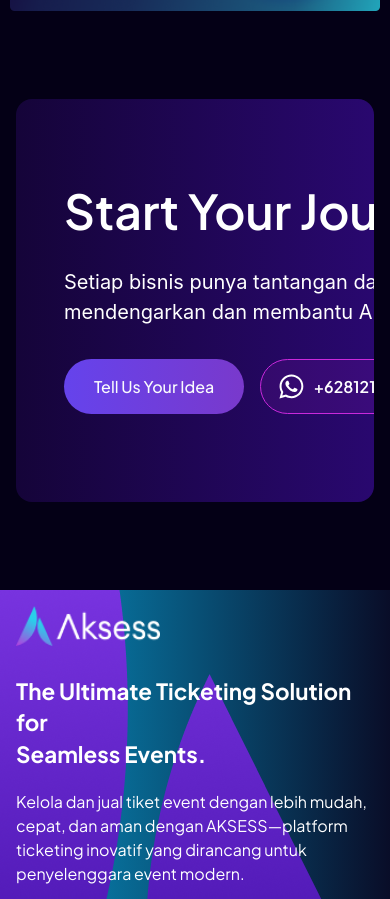
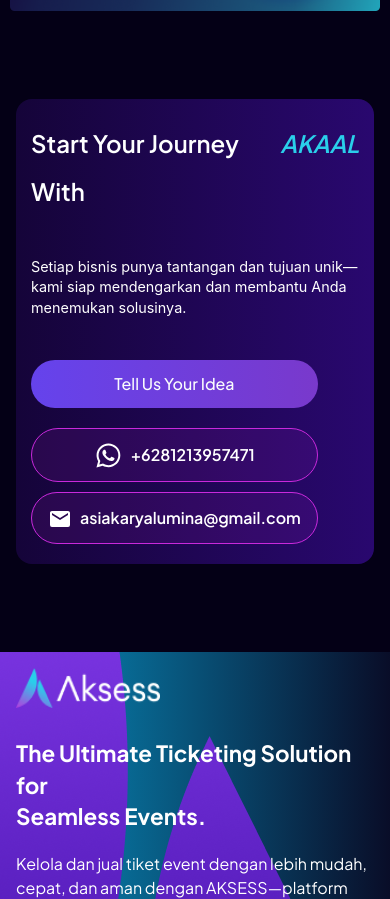
Before and after one commit to Alif8454/akaal-web-new, a Next.js app: page /service in a window 390 px wide. Shown: the part 2310-3209 px from the top of the page. Built offline with nearby package versions, Linux system fonts and the light colour scheme; no server answers; the database is empty.

Commit message:
fixed components home-contact

```diff
--- a/src/styles/mobile.css
+++ b/src/styles/mobile.css
@@ -401,22 +401,59 @@
 
 /* Responsive styles for 375px - 425px */
 /* CSS default untuk desktop */
-.home-digi-container {
-  display: flex;
-  flex-wrap: wrap;
-  position: relative;
-}
-
-.service-card {
-  width: calc(50% - 20px);
-  margin: 10px;
-  box-sizing: border-box;
-}
 
 /* Responsive untuk mobile (375px - 425px) */
 @media only screen and (max-width: 426px) {
+
+  .home-contact-container {
+    padding: 20px 15px;
+    flex-direction: column;
+  }
+
+  .home-contact-text-container {
+    width: 100%;
+    padding-right: 0;
+  }
+
+  .home-contact-journey,
+  .home-contact-akaal {
+    font-size: 1.5rem;
+    white-space: normal;
+    flex-wrap: wrap;
+  }
+
+  .home-contact-description {
+    font-size: 0.9rem;
+    line-height: 1.4;
+    margin: 10px 0;
+  }
+
+  .contact-row {
+    flex-direction: column;
+    gap: 10px;
+  }
+
+  .home-contact-button {
+    width: 100%;
+    margin-bottom: 10px;
+  }
+
+  .home-contact-whatsapp,
+  .home-contact-email {
+    justify-content: center;
+    width: 100%;
+  }
+
+  .home-contact-logo-container {
+    width: 100%;
+    height: 150px;
+    margin-top: 20px;
+  }
   .home-digi-container {
     flex-direction: column;
+    display: flex;
+  flex-wrap: wrap;
+  position: relative;
   }
 
   .service-card {
```
